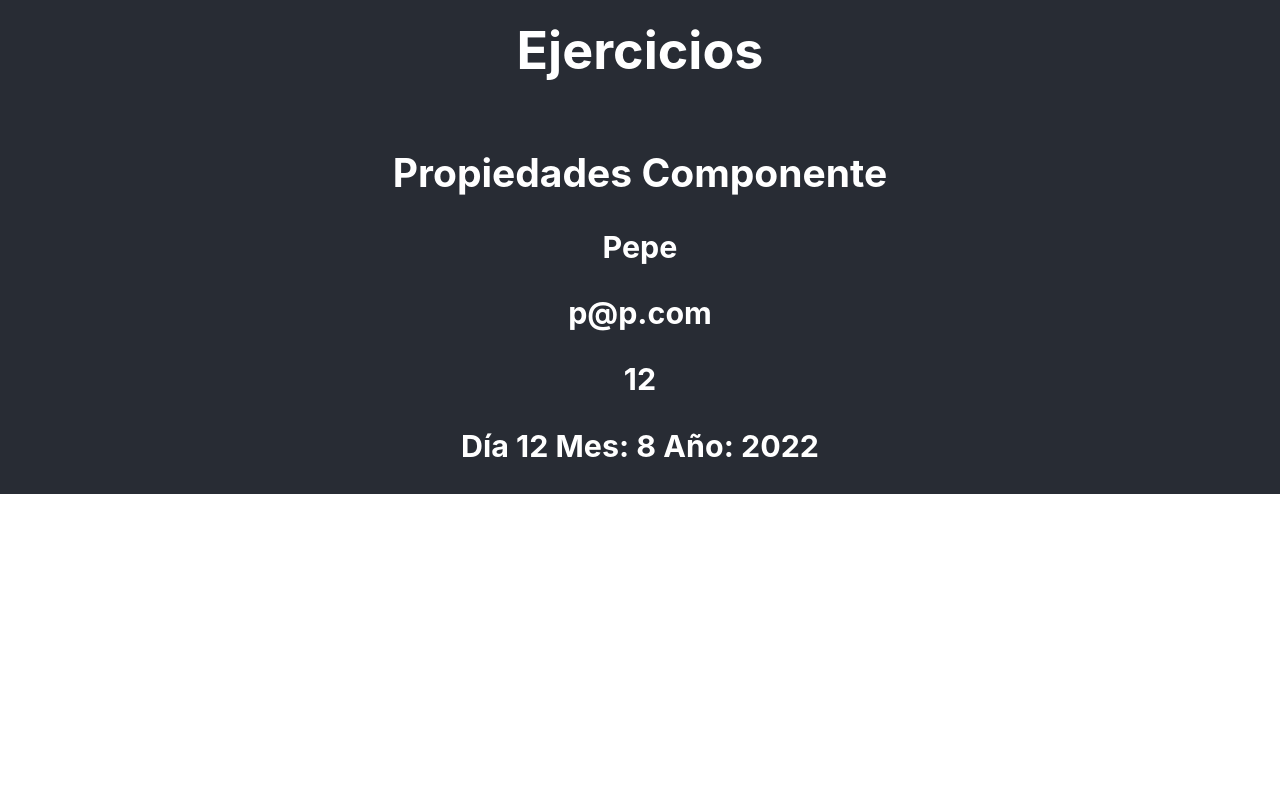
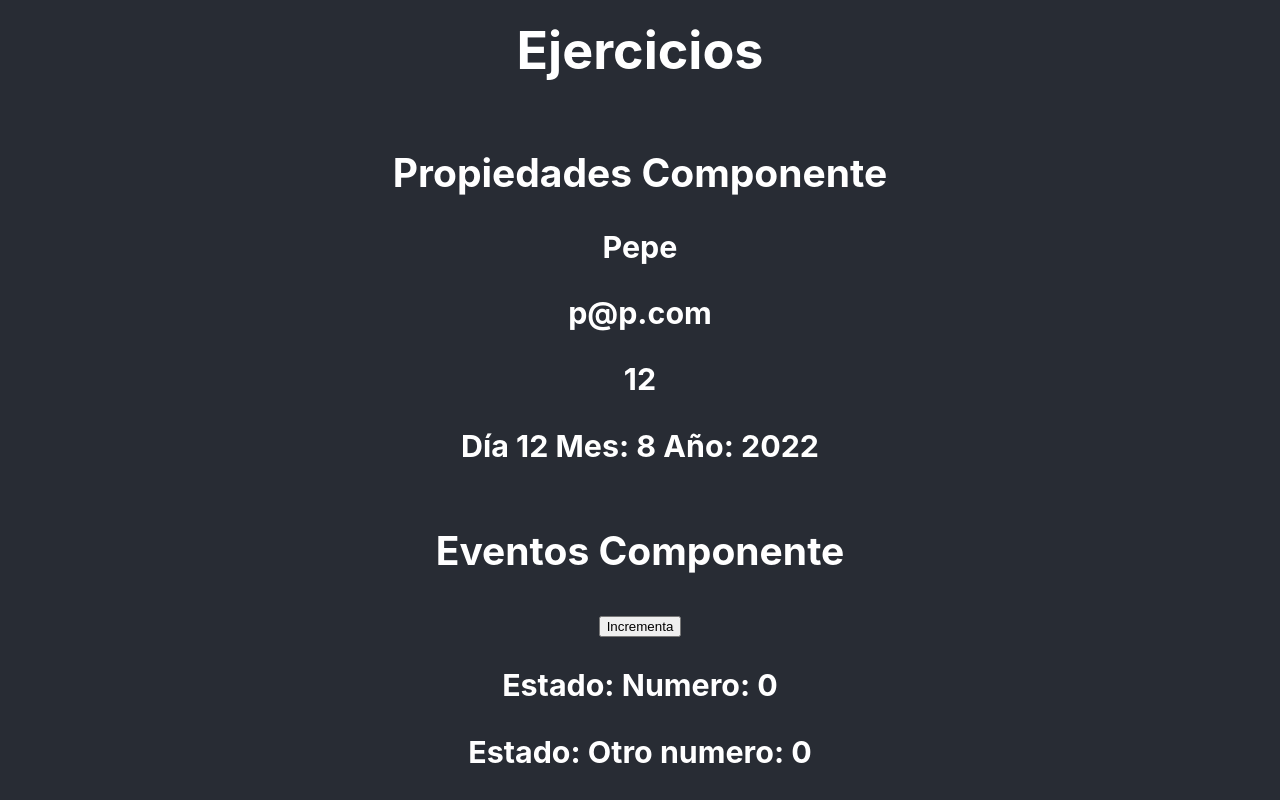
Before and after one commit to pepesan/ejemplos-react-typescript-v18, a React (Create React App) app: page / in a window 1280 px wide. Shown: the part 1032-1832 px from the top of the page. Before the commit the page ends 1526 px from the top, so only its background shows below. Built offline with nearby package versions, Linux system fonts and the light colour scheme.

Commit message:
metido ejemplo de eventos

```diff
--- a/src/App.tsx
+++ b/src/App.tsx
@@ -6,6 +6,7 @@ import Sith from "./components/Sith";
 import PropiedadesComponente from "./components/props/PropiedadesComponente";
 import EstadoComponente from "./components/estados/EstadoComponente";
 import MisProps from "./ejercicios/MisProps";
+import EventosComponente from "./components/eventos/EventosComponente";
 function App() {
   return (
     <div className="App">
@@ -19,6 +20,7 @@ function App() {
         <EstadoComponente></EstadoComponente>
         <h1>Ejercicios</h1>
         <MisProps name="Pepe" email="p@p.com" age={12} fecha={new Date()}></MisProps>
+        <EventosComponente></EventosComponente>
       </header>
     </div>
   );
--- /dev/null
+++ b/src/components/eventos/EventosComponente.tsx
@@ -0,0 +1,52 @@
+import React, {Component, MouseEvent} from 'react';
+
+interface EstadoBoton {
+    numero: number;
+    otronumero: number;
+}
+
+class  EventosComponente extends Component<any, EstadoBoton>{
+    state : EstadoBoton= {
+        numero : 0,
+        otronumero: 0
+    };
+
+    constructor(props: Readonly<any>){
+        super(props);
+        //console.log(this.state);
+        //asociación de los métodos a atributos
+        this.pulsame = this.pulsame.bind(this);
+        this.increment = this.increment.bind(this);
+    }
+    render(): React.ReactElement{
+        return (
+            <div id="EventosComponente">
+                <h2>Eventos Componente</h2>
+                <button onClick={this.pulsame}>Incrementa</button>
+                <h3>Estado: Numero: {this.state.numero}</h3>
+                <h3>Estado: Otro numero: {this.state.otronumero}</h3>
+            </div>
+
+        )
+    }
+    /*
+        Funcion de manejo de evento
+     */
+    pulsame(event: MouseEvent<HTMLButtonElement>){
+        event.preventDefault();
+        console.log(event.target);
+        this.increment(1)
+    }
+    /*
+    Función de manejo de estado
+     */
+    increment(amt: number){
+        // like this
+        this.setState(state => ({
+            ...state,
+            numero: state.numero + amt
+        }));
+    }
+}
+
+export default EventosComponente;
```
